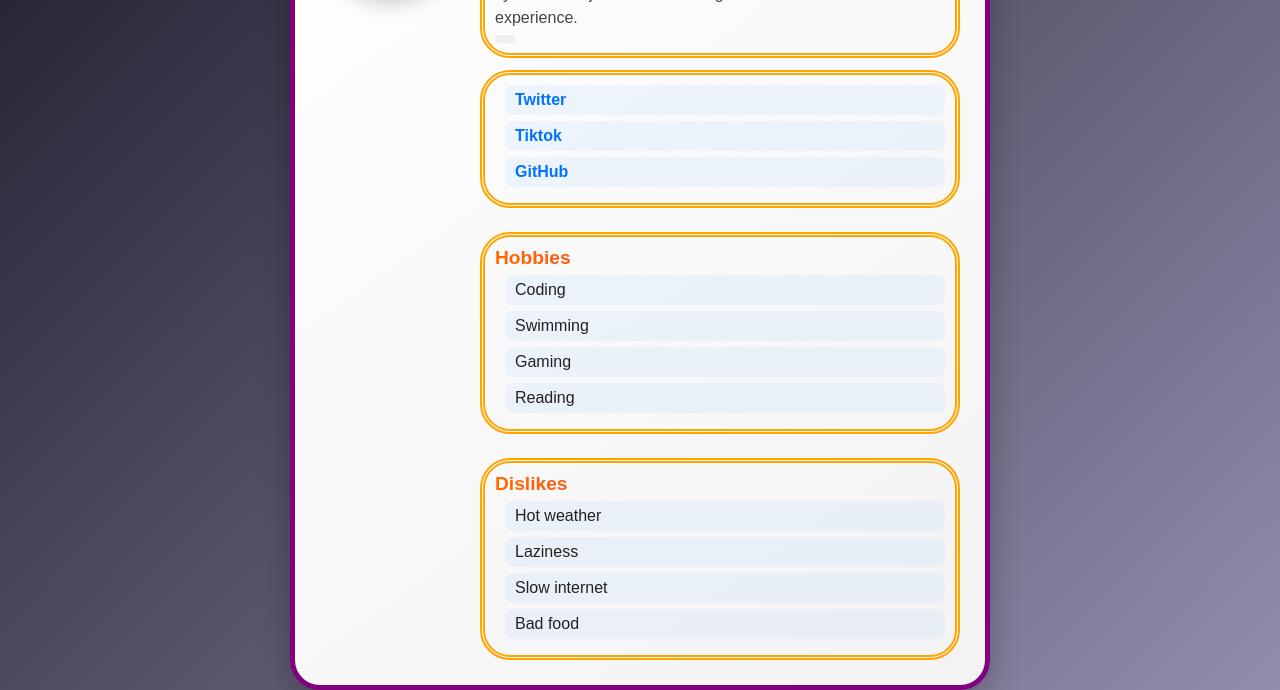
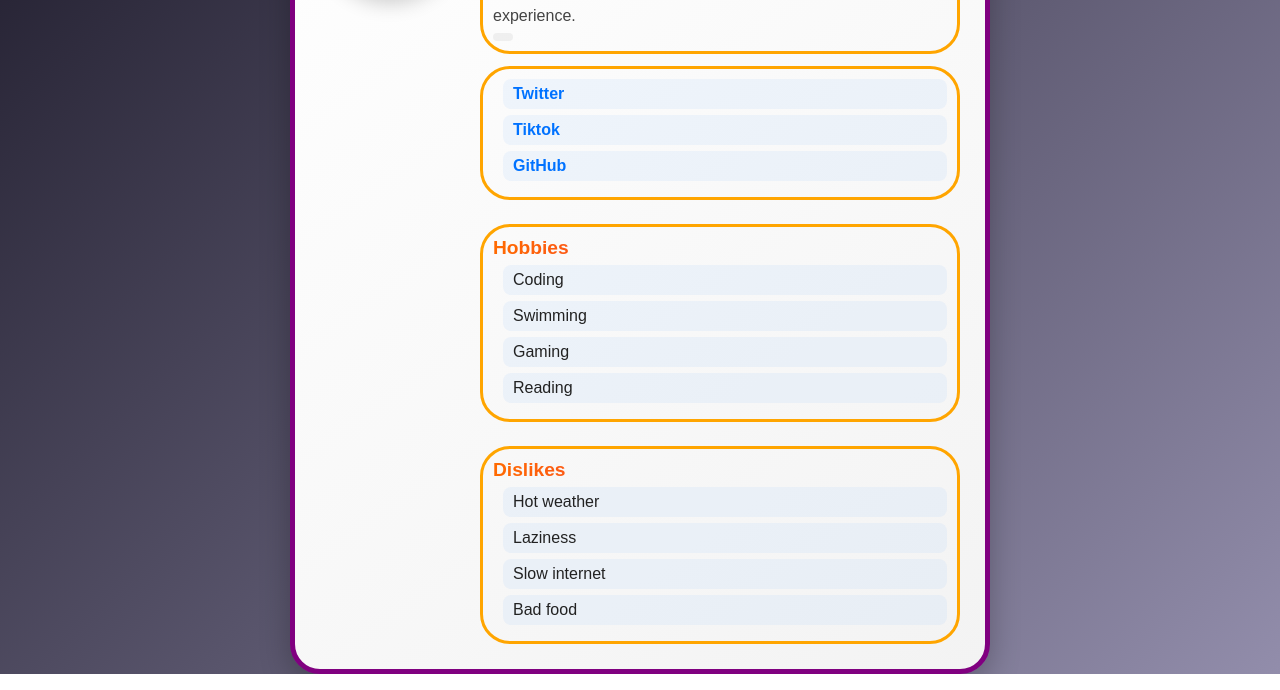
Before and after one commit to Avan-Kel/HNG-FE-GRADE-0, a plain HTML site: page index.html in a window 1280 px wide. Shown: the part 183-873 px from the top of the page. Drawn offline with Linux system fonts and the light colour scheme; a script that the page names is missing.

Commit message:
Initial deploy-ready build

```diff
--- a/styles.css
+++ b/styles.css
@@ -90,7 +90,7 @@ header {
 }
 
 .comp-border {
-  border: 5px double orange;
+  border: 3px solid orange;
   border-radius: 30px;
   padding: 10px;
 }
```
